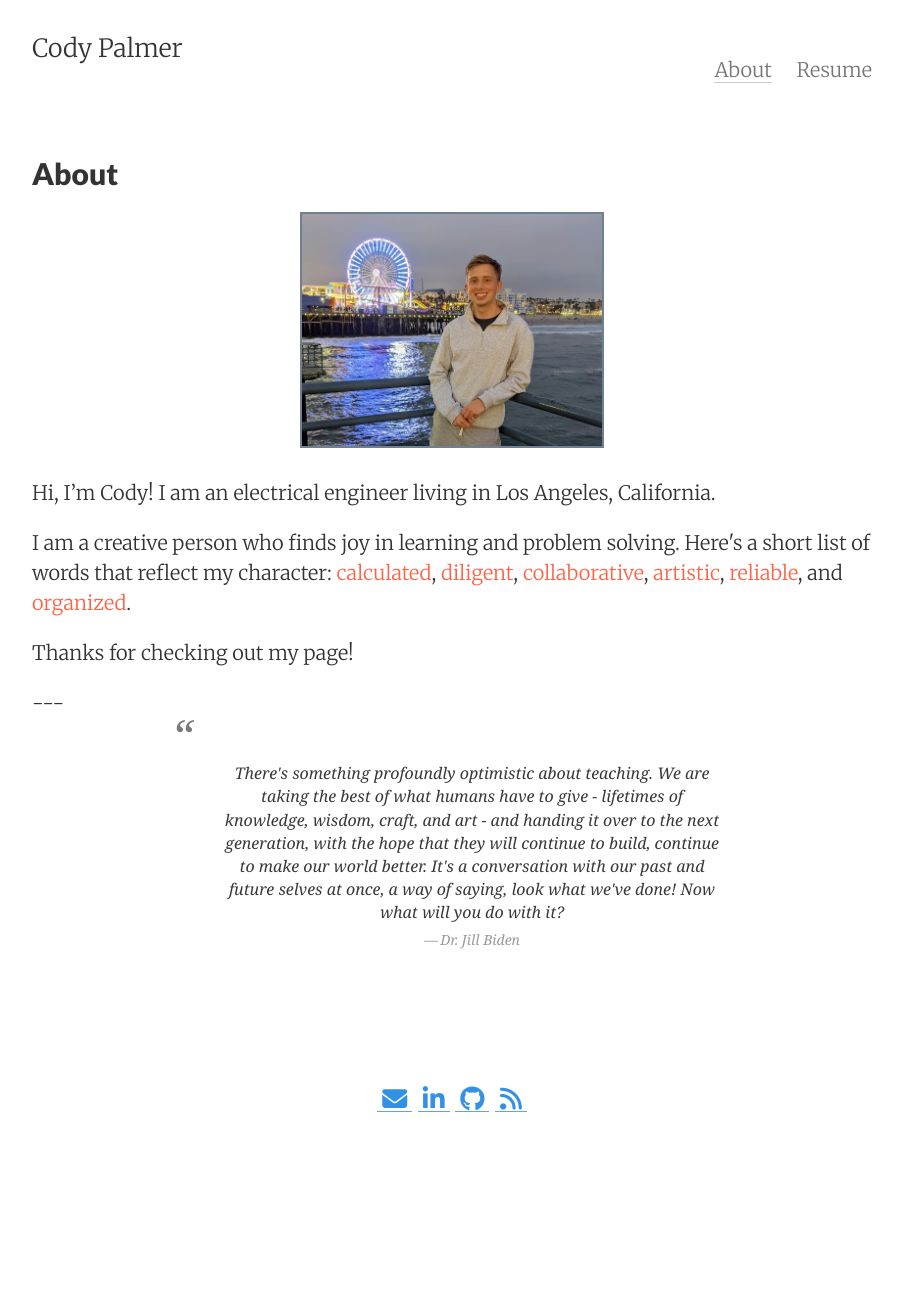
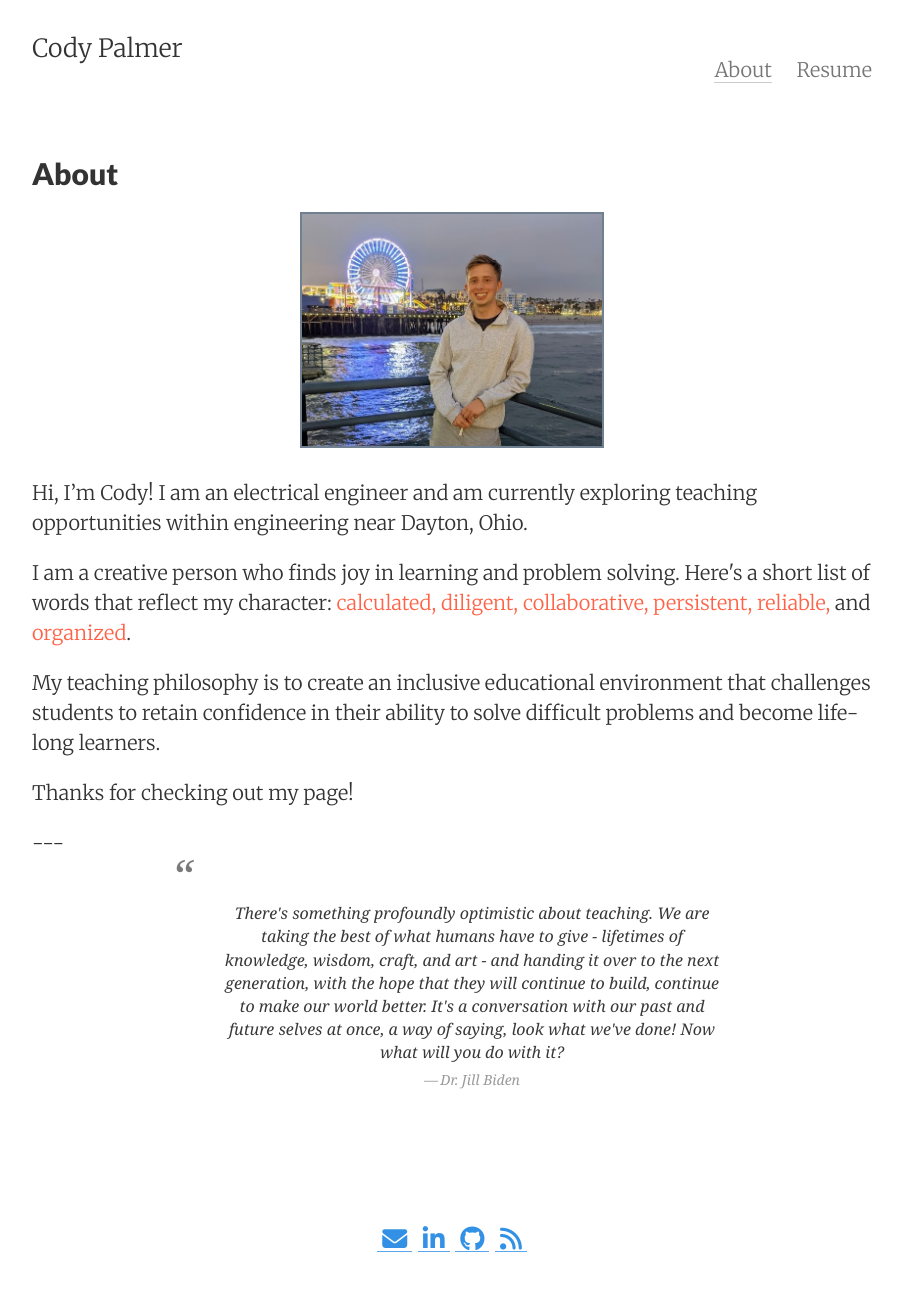
Before and after one commit to palmerco/web_server, a Jekyll site: the page built from subpages/about.html, in a window 1280 px wide. Shown: the whole page, without its empty margins (188-1091 px from the left). Built offline with Jekyll 4.4.1, drawn with Linux system fonts in a browser that asks for light colours; nearby versions of some CDN libraries; before the commit the page ends 1159 px from its top, so only the background shows below that.

Commit message:
Update about.html

```diff
--- a/subpages/about.html
+++ b/subpages/about.html
@@ -15,17 +15,18 @@ tags: about
 </p>
 
 <p>
-Hi, I’m Cody! I am an electrical engineer living in Los Angeles, California.
+Hi, I’m Cody! I am an electrical engineer and am currently exploring teaching opportunities within engineering near Dayton, Ohio.
 </p>
+
 
 <p>
 I am a creative person who finds joy in learning and problem solving. Here's a short list of words that reflect my character:
 
-<span style="color:#ff6347">  calculated</span>,
-<span style="color:#ff6347"> diligent</span>,
-<span style="color:#ff6347"> collaborative</span>,
-<span style="color:#ff6347"> artistic</span>,
-<span style="color:#ff6347"> reliable</span>,
+<span style="color:#ff6347">  calculated,</span>
+<span style="color:#ff6347"> diligent,</span>
+<span style="color:#ff6347"> collaborative,</span>
+<span style="color:#ff6347"> persistent,</span>
+<span style="color:#ff6347"> reliable,</span>
 and
 <span style="color:#ff6347"> organized</span>.
 </p>
@@ -33,9 +34,13 @@ and
 
 
 <p>
+My teaching philosophy is to create an inclusive educational environment that challenges students to retain confidence in their ability to solve difficult problems and become life-long learners.
+</p>
+
+
+<p>
 
 </p>
-
 
 <p>
 Thanks for checking out my page!
```
